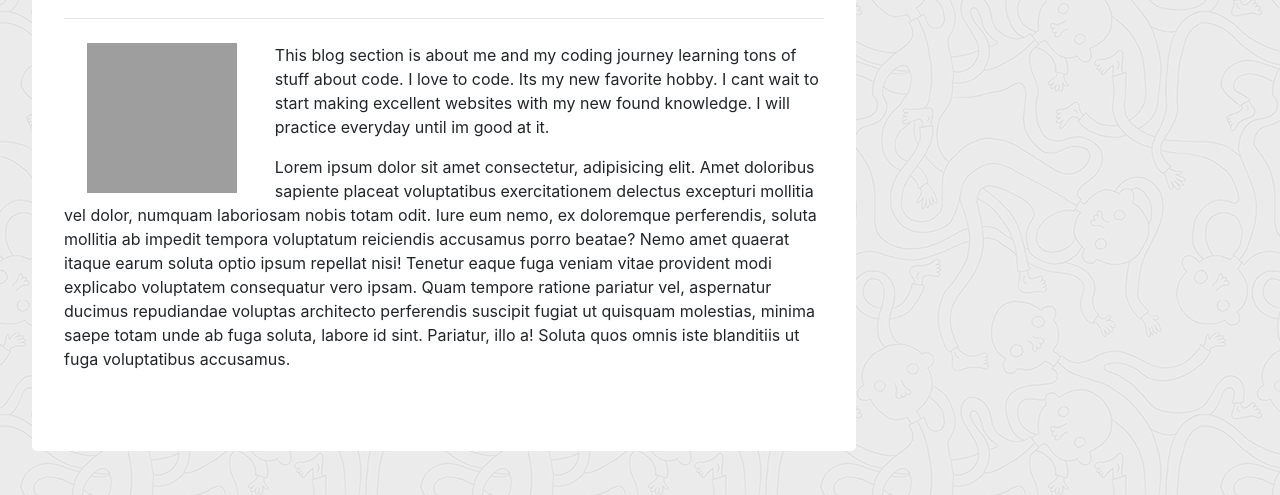
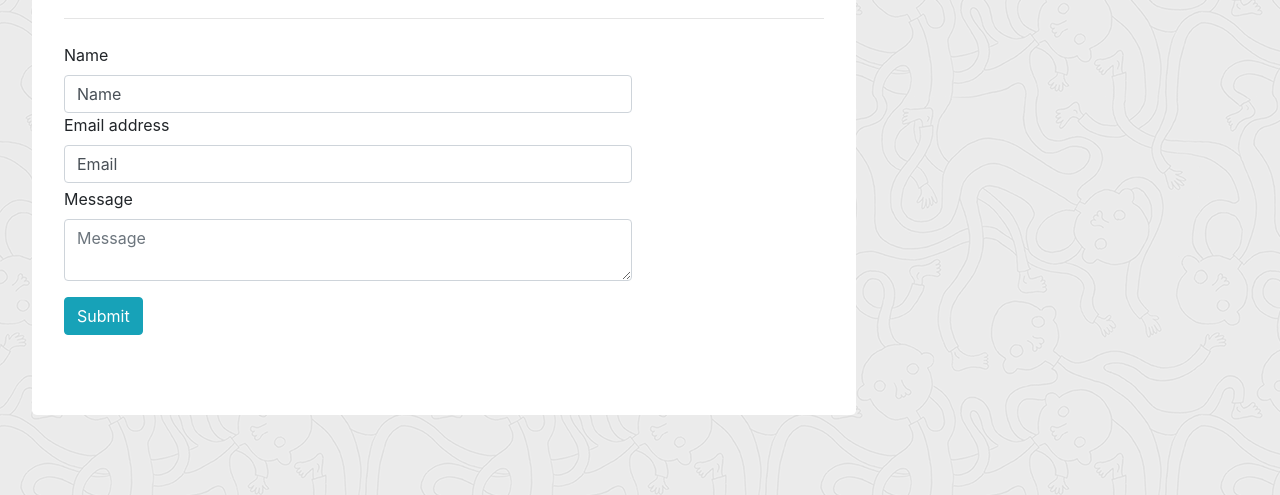
Before and after one commit to Marquez-Brown/MB-Portfolio, a plain HTML site: page contact.html in a window 1280 px wide. Shown: the part 305-800 px from the top of the page. Drawn offline with nearby package versions, Linux system fonts and the light colour scheme; grey boxes are pictures that could not be loaded.

Commit message:
added form field for contact, added active links

```diff
--- a/contact.html
+++ b/contact.html
@@ -22,13 +22,13 @@
             </button>
             <div class="collapse navbar-collapse" id="navbarText">
               <ul class="navbar-nav ml-auto">
-                <li class="nav-item">
+                <li class="nav-item active">
                   <a class="nav-link" href="./contact.html">Contact <span class="sr-only">(current)</span></a>
                 </li>
                 <li class="nav-item">
                   <a class="nav-link" href="./portfolio.html">Portfolio</a>
                 </li>
-                <li class="nav-item active">
+                <li class="nav-item">
                   <a class="nav-link" href="./index.html">About</a>
                 </li>
               </ul>
@@ -42,13 +42,31 @@
                     <div class="jumbotron bg-white">
                         <h1 class="display-4 text-info">About Me</h1>
                         <hr class="my-4">
-                        <!-- img row -->
-                        <div class="row">
-                        <div class="col-md-12">
-                        <img src="http://placeimg.com/150/150/any" alt="random img" class="thumbnail">
-
-                         <p class="text-wrap">This blog section is about me and my coding journey learning tons of stuff about code.  I love to code.  Its my new favorite hobby.  I cant wait to start making excellent websites with my new found knowledge.  I will practice everyday until im good at it.</p>
-                         <p>Lorem ipsum dolor sit amet consectetur, adipisicing elit. Amet doloribus sapiente placeat voluptatibus exercitationem delectus excepturi mollitia vel dolor, numquam laboriosam nobis totam odit. Iure eum nemo, ex doloremque perferendis, soluta mollitia ab impedit tempora voluptatum reiciendis accusamus porro beatae? Nemo amet quaerat itaque earum soluta optio ipsum repellat nisi! Tenetur eaque fuga veniam vitae provident modi explicabo voluptatem consequatur vero ipsam. Quam tempore ratione pariatur vel, aspernatur ducimus repudiandae voluptas architecto perferendis suscipit fugiat ut quisquam molestias, minima saepe totam unde ab fuga soluta, labore id sint. Pariatur, illo a! Soluta quos omnis iste blanditiis ut fuga voluptatibus accusamus.</p>
+                        <!-- Form -->
+                        <!-- Name -->
+                        <form class="needs-validation" novalidate>
+                          <div class="form-row">
+                            <div class="col-9">
+                              <label for="validationCustom01">Name</label>
+                              <input type="text" class="form-control" id="validationCustom01" value="Name" >
+                              <div class="valid-feedback">
+                              </div>
+                              <!-- Email -->
+                              <div class="form-group">
+                                <label for="exampleInputEmail1">Email address</label>
+                                <input type="email" class="form-control" id="exampleInputEmail1" aria-describedby="emailHelp" value="Email">
+                                <small id="emailHelp" class="form-text text-muted"> </small>
+                                <!-- Message box -->
+                                <div class="mb-3">
+                                  <label for="validationTextarea">Message</label>
+                                  <textarea class="form-control" id="validationTextarea" placeholder="Message"></textarea>
+                                  <div class="invalid-feedback">
+                                  </div>
+                              </div>
+                              <!-- Submit Button -->
+                              <button class="btn btn-primary btn btn-info" type="submit">Submit</button>
+                            </div>
+                          </div>
                         </div>
                       </div>
                       </div>
```
Also changed, not shown: portfolio.html (+2 -2 lines).
